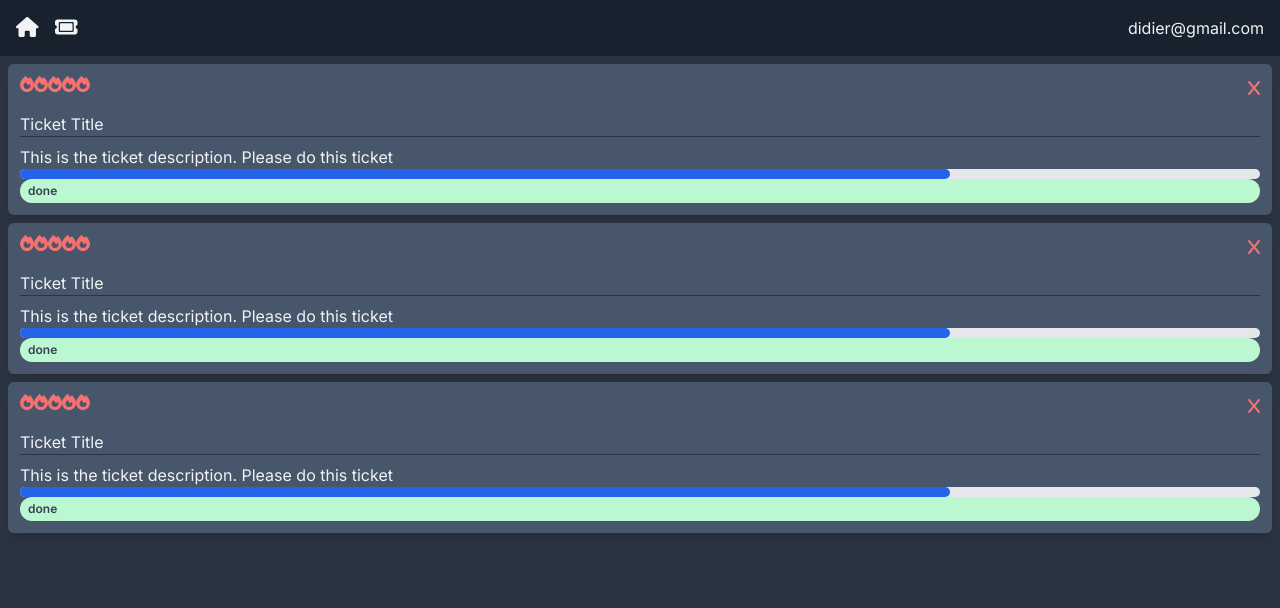
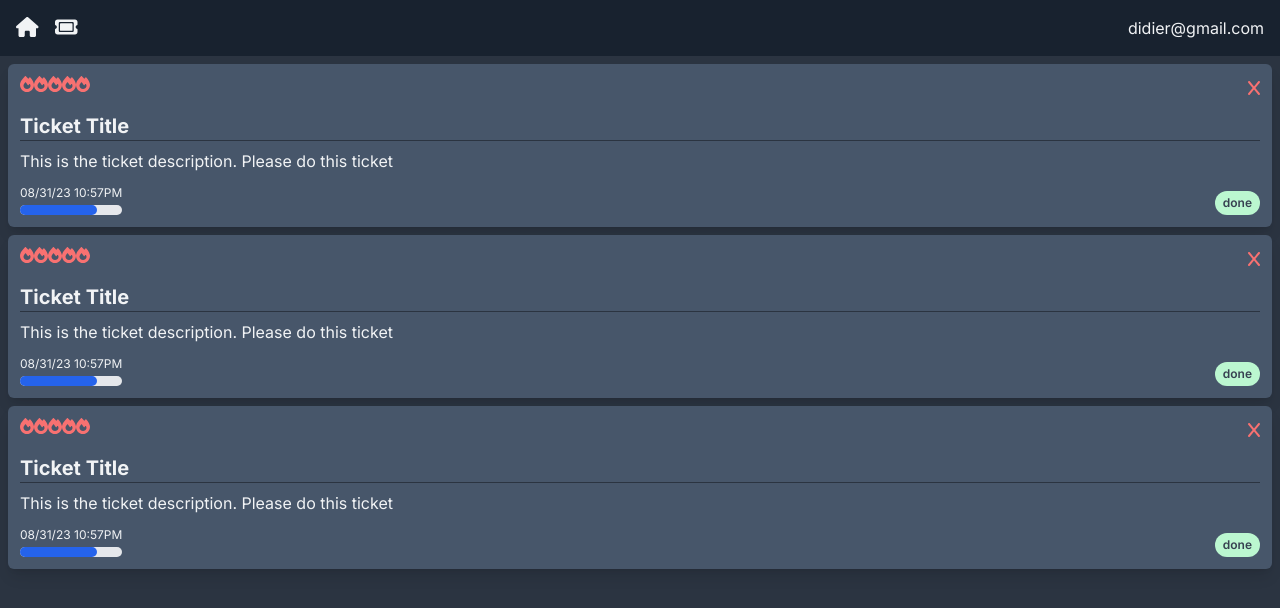
Before and after one commit to didierganthier/ticket-app, a Next.js app: page / in a window 1280 px wide. Shown: the top 608 px of the page. Built offline with nearby package versions, Linux system fonts and the light colour scheme.

Commit message:
Adjust TicketCard design

```diff
--- a/app/(components)/TicketCard.jsx
+++ b/app/(components)/TicketCard.jsx
@@ -13,13 +13,21 @@ import StatusDisplay from './StatusDisplay'
             <DeleteBlock />
         </div>
        </div>
-       <h4>Ticket Title</h4>
+       <h4 className=''>Ticket Title</h4>
        <hr className='h-px border-0 bg-page mb-2'/>
        <p className='whitespace-pre-wrap'>
-        This is the ticket description. Please do this ticket
+            This is the ticket description. Please do this ticket
        </p>
-       <ProgressDisplay />
-       <StatusDisplay />
+       <div className='flex-grow'></div>
+        <div className='flex mt-2'>
+            <div className='flex flex-col'>
+                <p className='text-xs my-1'>08/31/23 10:57PM</p>
+                <ProgressDisplay />
+            </div>
+            <div className='ml-auto flex items-end'>
+                <StatusDisplay />
+            </div>
+        </div>
      </div>
    )
  }
--- a/app/globals.css
+++ b/app/globals.css
@@ -1,6 +1,31 @@
 @tailwind base;
 @tailwind components;
 @tailwind utilities;
+
+@layer base {
+  h1,
+  h2,
+  h3,
+  h4 {
+    @apply font-bold;
+  }
+
+  h1 {
+    @apply text-4xl;
+  }
+
+  h2 {
+    @apply text-3xl;
+  }
+
+  h3 {
+    @apply text-2xl;
+  }
+
+  h4 {
+    @apply text-xl;
+  }
+}
 
 @layer components {
   .icon {
```
